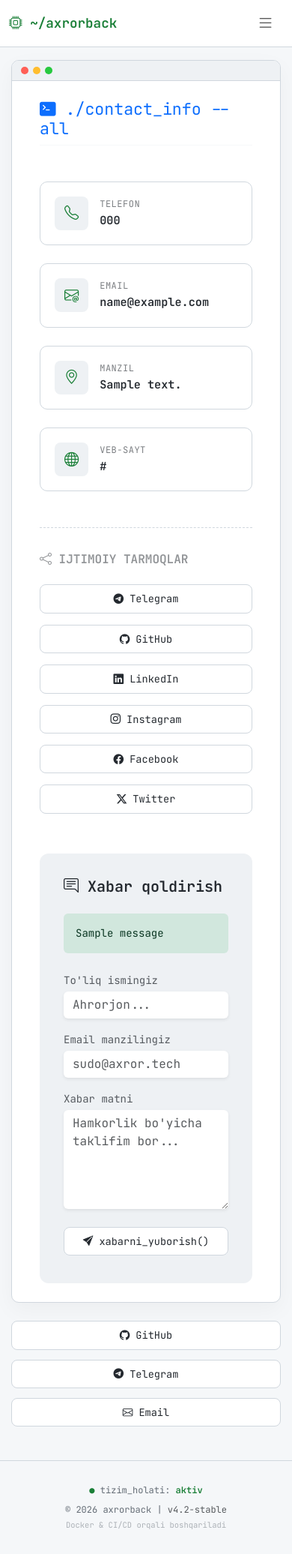
After one commit to axrorback/axrortech, a Django app: page /about/contact/ in a window 390 px wide. The commit adds this page. Shown: the whole page at 75% size. Run offline with Django 5.2, Linux system fonts and the light colour scheme; tables that the repository leaves empty hold one stand-in row (values such as "Sample post"); one stand-in notice (Sample message) is shown; some libraries are stand-ins or nearby versions.

Commit message:
Add templates and views for contact, achievements, and home sections. Update admin, models, and routes for new functionalities. Enhance UI with responsive design and dynamic content.

```diff
--- a/about/models.py
+++ b/about/models.py
@@ -14,3 +14,45 @@ class About(models.Model):
         return self.name
     class Meta:
         ordering = ['-created_at']
+
+
+
+class ContactLinks(models.Model):
+    phone_number = models.CharField(max_length=200)
+    email = models.EmailField()
+    address = models.CharField(max_length=200)
+    github_username = models.CharField(max_length=200)
+    telegram_username = models.CharField(max_length=200)
+    website_url = models.URLField()
+    linkedin_url = models.URLField()
+    instagram_url = models.URLField()
+    facebook_url = models.URLField()
+    twitter_url = models.URLField()
+
+    def __str__(self):
+        return self.phone_number
+
+
+class Contact(models.Model):
+    name = models.CharField(max_length=200)
+    email = models.EmailField()
+    message = models.TextField()
+    answer = models.TextField(blank=True, null=True)
+    created_at = models.DateTimeField(auto_now_add=True)
+    updated_at = models.DateTimeField(auto_now=True)
+    is_active = models.BooleanField(default=True)
+
+    def __str__(self):
+        return self.name
+
+
+class Achievement(models.Model):
+    title = models.CharField(max_length=200)
+    achievement_year = models.IntegerField()
+    description = CKEditor5Field(config_name='default')
+    image = models.ImageField(upload_to='media/axror/', blank=True, null=True)
+    created_at = models.DateTimeField(auto_now_add=True)
+    is_active = models.BooleanField(default=True)
+
+    def __str__(self):
+        return self.title
--- a/about/urls.py
+++ b/about/urls.py
@@ -3,4 +3,7 @@ from .views import *
 
 urlpatterns = [
     path('',AboutDetailView.as_view(),name='about'),
+    path('contact/',ContactCreateView.as_view(),name='contact'),
+    path('achievement/',AchievementListView.as_view(),name='achievement'),
+    path('achievement/detail/<int:pk>/',AchievementDetailView.as_view(),name='achievement_detail'),
 ]
--- a/about/views.py
+++ b/about/views.py
@@ -1,6 +1,7 @@
-from django.shortcuts import render
-from django.views.generic import DetailView
-from .models import About
+from django.urls import reverse_lazy
+from django.contrib import messages
+from django.views.generic import DetailView , CreateView , ListView
+from .models import About , Contact , ContactLinks , Achievement
 
 class AboutDetailView(DetailView):
     model = About
@@ -8,3 +9,33 @@ class AboutDetailView(DetailView):
     context_object_name = 'about'
     def get_object(self, queryset=None):
         return About.objects.filter(is_active=True).first()
+
+class ContactCreateView(CreateView):
+    model = Contact
+    fields = ['name', 'email', 'message']
+    template_name = 'about/contact.html'
+    success_url = reverse_lazy('contact')
+
+    def get_context_data(self, **kwargs):
+        context = super().get_context_data(**kwargs)
+        context['links'] = ContactLinks.objects.first()
+        return context
+
+    def form_valid(self, form):
+        messages.success(self.request, "Xabaringiz muvaffaqiyatli yuborildi! Tez orada javob beramiz.")
+        return super().form_valid(form)
+
+
+class AchievementListView(ListView):
+    model = Achievement
+    template_name = 'achievements/achievement_list.html'
+    context_object_name = 'achievements'
+    paginate_by = 6
+
+    def get_queryset(self):
+        return Achievement.objects.filter(is_active=True).order_by('-created_at')
+
+class AchievementDetailView(DetailView):
+    model = Achievement
+    template_name = 'achievements/achievement_detail.html'
+    context_object_name = 'achievement'
--- /dev/null
+++ b/asosiy/urls.py
@@ -0,0 +1,6 @@
+from django.urls import path
+from .views import *
+
+urlpatterns = [
+    path('', IndexView.as_view(), name='home'),
+]
--- a/blog/urls.py
+++ b/blog/urls.py
@@ -3,5 +3,5 @@ from .views import *
 
 urlpatterns = [
     path('list/',PostListView.as_view(),name='post_list'),
-    path('detail/<slug:slug>/',PostDetailView.as_view(),name='post_detail')
+    path('detail/<slug:slug>/',PostDetailView.as_view(),name='post_detail'),
 ]
--- a/config/urls.py
+++ b/config/urls.py
@@ -6,5 +6,6 @@ urlpatterns = [
     path('ckeditor5/',include('django_ckeditor_5.urls')),
     path('blog/', include('blog.urls')),
     path('about/', include('about.urls')),
+    path('', include('asosiy.urls')),
 
 ]
--- /dev/null
+++ b/templates/about/contact.html
@@ -0,0 +1,187 @@
+{% extends "base.html" %}
+
+{% block title %}Bog'lanish | axrorback{% endblock %}
+
+{% block extra_head %}
+<style>
+    .contact-grid {
+        display: grid;
+        grid-template-columns: repeat(auto-fill, minmax(280px, 1fr));
+        gap: 1.5rem;
+        margin-bottom: 3rem;
+    }
+
+    .contact-item {
+        background: var(--card-bg);
+        border: 1px solid var(--border);
+        border-radius: 10px;
+        padding: 1.2rem;
+        display: flex;
+        align-items: center;
+        gap: 15px;
+        text-decoration: none;
+        color: var(--text);
+        transition: 0.2s cubic-bezier(0.4, 0, 0.2, 1);
+    }
+
+    .contact-item:hover {
+        border-color: var(--primary);
+        transform: translateY(-3px);
+        color: var(--primary);
+        box-shadow: 0 4px 12px rgba(0,0,0,0.05);
+    }
+
+    .icon-box {
+        width: 45px;
+        height: 45px;
+        background: var(--terminal-head);
+        border-radius: 8px;
+        display: flex;
+        align-items: center;
+        justify-content: center;
+        font-size: 1.2rem;
+        color: var(--primary);
+    }
+
+    .contact-label {
+        font-size: 0.75rem;
+        opacity: 0.6;
+        text-transform: uppercase;
+        letter-spacing: 0.5px;
+        margin-bottom: 2px;
+    }
+
+    .contact-value {
+        font-weight: 600;
+        font-size: 0.95rem;
+        word-break: break-all;
+    }
+
+    .social-section {
+        border-top: 1px dashed var(--border);
+        padding-top: 2rem;
+    }
+
+    .social-flex {
+        display: flex;
+        flex-wrap: wrap;
+        gap: 10px;
+    }
+
+    /* Forma dizayni */
+    .form-container {
+        background: var(--terminal-head);
+        border-radius: 12px;
+        padding: 2rem;
+    }
+</style>
+{% endblock %}
+
+{% block content %}
+<div class="container-fluid">
+    <header class="mb-5">
+        <h1 class="h4 text-primary">
+            <i class="bi bi-terminal-fill"></i> ./contact_info --all
+        </h1>
+        <div class="border-bottom opacity-25 mt-2"></div>
+    </header>
+
+    {% if links %}
+    <div class="contact-grid">
+        <a href="tel:{{ links.phone_number }}" class="contact-item">
+            <div class="icon-box"><i class="bi bi-telephone"></i></div>
+            <div>
+                <div class="contact-label">Telefon</div>
+                <div class="contact-value">{{ links.phone_number }}</div>
+            </div>
+        </a>
+
+        <a href="mailto:{{ links.email }}" class="contact-item">
+            <div class="icon-box"><i class="bi bi-envelope-at"></i></div>
+            <div>
+                <div class="contact-label">Email</div>
+                <div class="contact-value">{{ links.email }}</div>
+            </div>
+        </a>
+
+        <div class="contact-item">
+            <div class="icon-box"><i class="bi bi-geo-alt"></i></div>
+            <div>
+                <div class="contact-label">Manzil</div>
+                <div class="contact-value">{{ links.address }}</div>
+            </div>
+        </div>
+
+        <a href="{{ links.website_url }}" target="_blank" class="contact-item">
+            <div class="icon-box"><i class="bi bi-globe"></i></div>
+            <div>
+                <div class="contact-label">Veb-sayt</div>
+                <div class="contact-value">{{ links.website_url|truncatechars:25 }}</div>
+            </div>
+        </a>
+    </div>
+
+    <section class="social-section mb-5">
+        <h6 class="mb-4 opacity-50 fw-bold"><i class="bi bi-share"></i> IJTIMOIY TARMOQLAR</h6>
+        <div class="social-flex">
+            {% if links.telegram_username %}
+            <a href="https://t.me/{{ links.telegram_username }}" target="_blank" class="btn-action"><i class="bi bi-telegram"></i> Telegram</a>
+            {% endif %}
+
+            {% if links.github_username %}
+            <a href="https://github.com/{{ links.github_username }}" target="_blank" class="btn-action"><i class="bi bi-github"></i> GitHub</a>
+            {% endif %}
+
+            {% if links.linkedin_url %}
+            <a href="{{ links.linkedin_url }}" target="_blank" class="btn-action"><i class="bi bi-linkedin"></i> LinkedIn</a>
+            {% endif %}
+
+            {% if links.instagram_url %}
+            <a href="{{ links.instagram_url }}" target="_blank" class="btn-action"><i class="bi bi-instagram"></i> Instagram</a>
+            {% endif %}
+
+            {% if links.facebook_url %}
+            <a href="{{ links.facebook_url }}" target="_blank" class="btn-action"><i class="bi bi-facebook"></i> Facebook</a>
+            {% endif %}
+
+            {% if links.twitter_url %}
+            <a href="{{ links.twitter_url }}" target="_blank" class="btn-action"><i class="bi bi-twitter-x"></i> Twitter</a>
+            {% endif %}
+        </div>
+    </section>
+    {% endif %}
+
+    <div class="form-container">
+        <h5 class="mb-4 fw-bold"><i class="bi bi-chat-right-text"></i> Xabar qoldirish</h5>
+
+        {% if messages %}
+            {% for message in messages %}
+                <div class="alert alert-success border-0 small mb-4">{{ message }}</div>
+            {% endfor %}
+        {% endif %}
+
+        <form method="post">
+            {% csrf_token %}
+            <div class="row g-3">
+                <div class="col-md-6">
+                    <label class="small mb-1 opacity-75">To'liq ismingiz</label>
+                    <input type="text" name="name" class="form-control bg-white border-0 shadow-sm" placeholder="Ahrorjon..." required>
+                </div>
+                <div class="col-md-6">
+                    <label class="small mb-1 opacity-75">Email manzilingiz</label>
+                    <input type="email" name="email" class="form-control bg-white border-0 shadow-sm" placeholder="sudo@axror.tech" required>
+                </div>
+                <div class="col-12">
+                    <label class="small mb-1 opacity-75">Xabar matni</label>
+                    <textarea name="message" class="form-control bg-white border-0 shadow-sm" rows="5" placeholder="Hamkorlik bo'yicha taklifim bor..." required></textarea>
+                </div>
+                <div class="col-12 mt-4 text-center">
+                    <button type="submit" class="btn-action px-5 py-2">
+                        <i class="bi bi-send-fill"></i> xabarni_yuborish()
+                    </button>
+                </div>
+            </div>
+        </form>
+    </div>
+</div>
+{% endblock %}
--- a/templates/base.html
+++ b/templates/base.html
@@ -185,10 +185,10 @@
       <div class="collapse navbar-collapse" id="navbarNav">
         <ul class="navbar-nav ms-auto">
           <li class="nav-item"><a class="nav-link" href="/">asosiy</a></li>
-          <li class="nav-item"><a class="nav-link" href="#">yutuqlar</a></li>
-          <li class="nav-item"><a class="nav-link" href="#">maqolalar</a></li>
-          <li class="nav-item"><a class="nav-link" href="#">aloqa</a></li>
-          <li class="nav-item"><a class="nav-link" href="#">dasturchi</a></li>
+          <li class="nav-item"><a class="nav-link" href="{% url 'achievement' %}">yutuqlar</a></li>
+          <li class="nav-item"><a class="nav-link" href="{% url 'post_list' %}">maqolalar</a></li>
+          <li class="nav-item"><a class="nav-link" href="{% url 'contact' %}">aloqa</a></li>
+          <li class="nav-item"><a class="nav-link" href="{% url 'about' %}">dasturchi</a></li>
         </ul>
       </div>
     </div>
```
Also changed, not shown: about/admin.py (+13 -1 lines), asosiy/views.py (+13 -1 lines), templates/about/hero.html (+5 -4 lines), templates/achievements/achievement_detail.html (added, +46 -0 lines), templates/achievements/achievement_list.html (added, +83 -0 lines), templates/index.html (added, +136 -0 lines).
